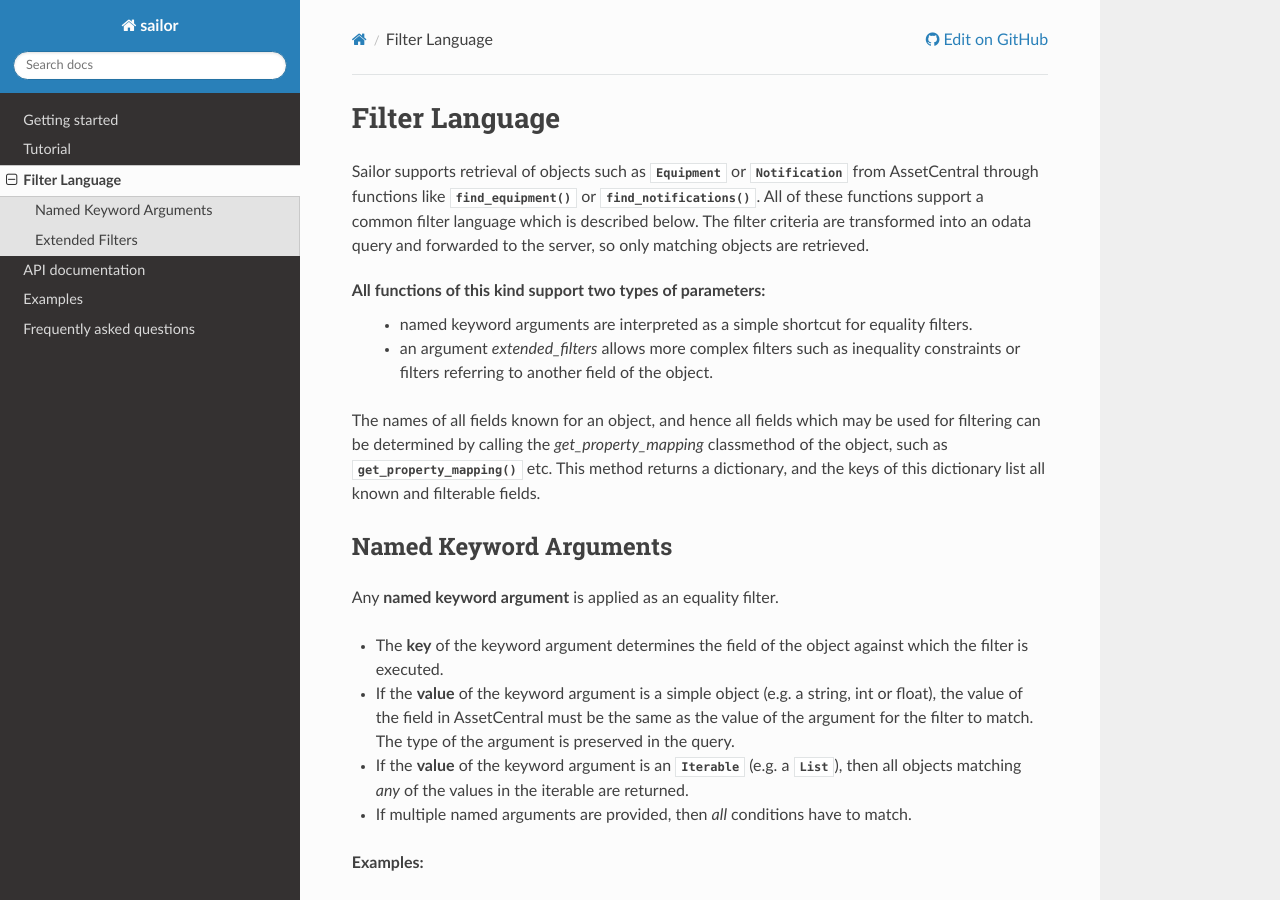
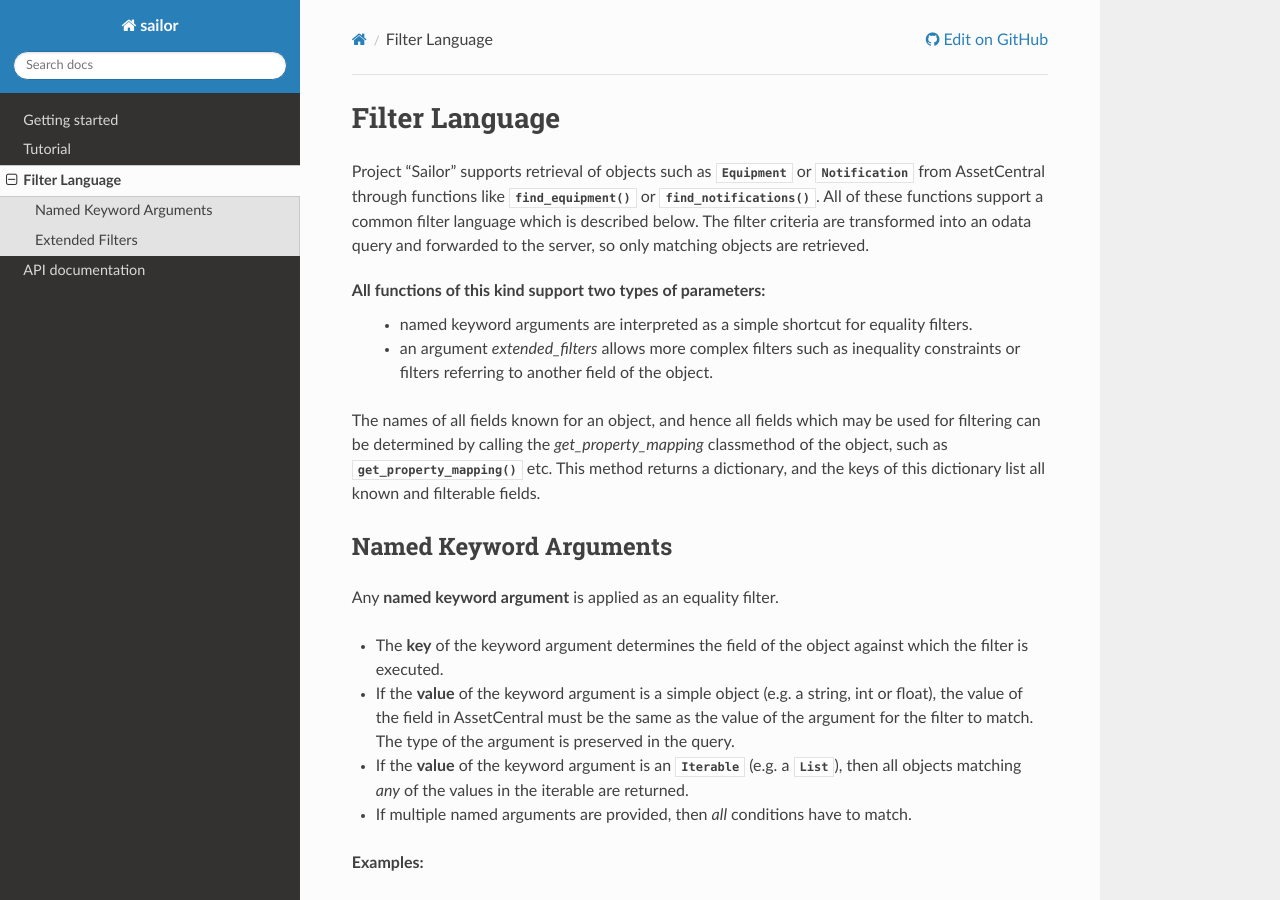
Before and after one commit to SAP/project-sailor, a Sphinx documentation site: the page built from docs/filter_language.rst, in a window 1280 px wide and 900 px high. Built offline with Sphinx 7.4.7 and the Read the Docs theme 2.0.0, drawn with Linux system fonts in a browser that asks for light colours.

Commit message:
Documentation cleanup: Conform to naming convention and remove unused pages (#34)
* Conform to naming convention for sailor

* Remove examples and faq from documentation

```diff
--- a/docs/filter_language.rst
+++ b/docs/filter_language.rst
@@ -3,7 +3,7 @@
 Filter Language
 ===============
 
-Sailor supports retrieval of objects such as :class:`~sailor.assetcentral.equipment.Equipment` or
+Project "Sailor" supports retrieval of objects such as :class:`~sailor.assetcentral.equipment.Equipment` or
 :class:`~sailor.assetcentral.notification.Notification` from AssetCentral through functions like
 :meth:`~sailor.assetcentral.equipment.find_equipment` or :meth:`~sailor.assetcentral.notification.find_notifications`.
 All of these functions support a common filter language which is described below. The filter criteria are transformed
--- a/docs/index.rst
+++ b/docs/index.rst
@@ -15,8 +15,6 @@ Welcome to the documentation for sailor.
    tutorial
    filter_language
    apidoc
-   examples
-   faq
 
 Indices and tables
 ==================
--- a/docs/tutorial.rst
+++ b/docs/tutorial.rst
@@ -7,7 +7,7 @@ Tutorial
 In this tutorial, you will learn how to use project "Sailor" to build your own algorithms and models from data stored
 in your SAP backends. In particular, you will learn how to:
 
-- :ref:`Configure project Sailor to access your SAP backend for asset master data and IoT data <how_to_configure>`
+- :ref:`Configure project "Sailor" to access your SAP backend for asset master data and IoT data <how_to_configure>`
 - :ref:`Read master data from AssetCentral<how_to_read_master_data>`
 - :ref:`Explore and visualize master data <how_to_explore_data>`
 - :ref:`Read timeseries data from SAP IoT <how_to_read_timeseries>`
```
Also changed, not shown: docs/examples.rst (deleted, +0 -39 lines), docs/faq.rst (deleted, +0 -14 lines).
